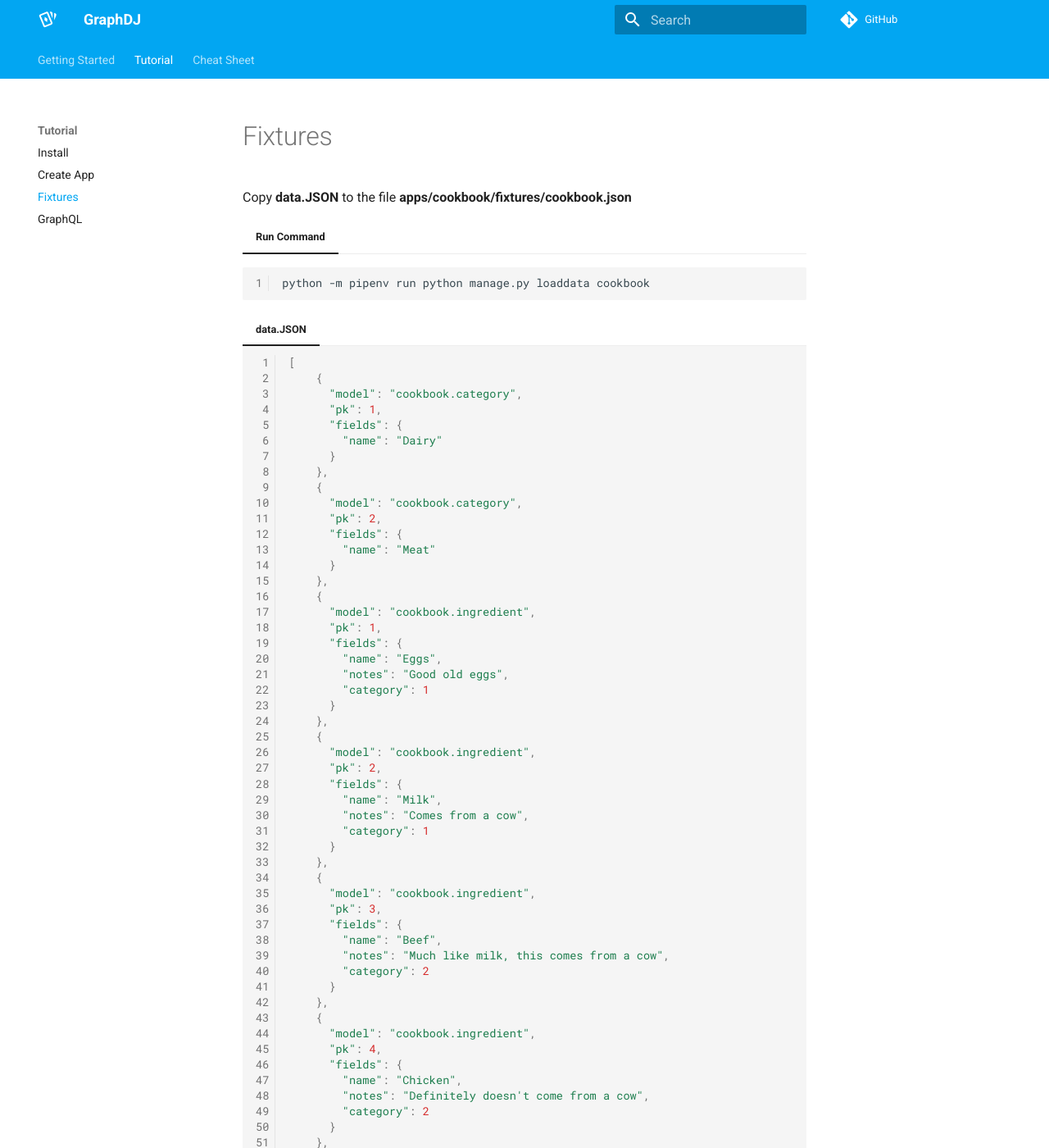
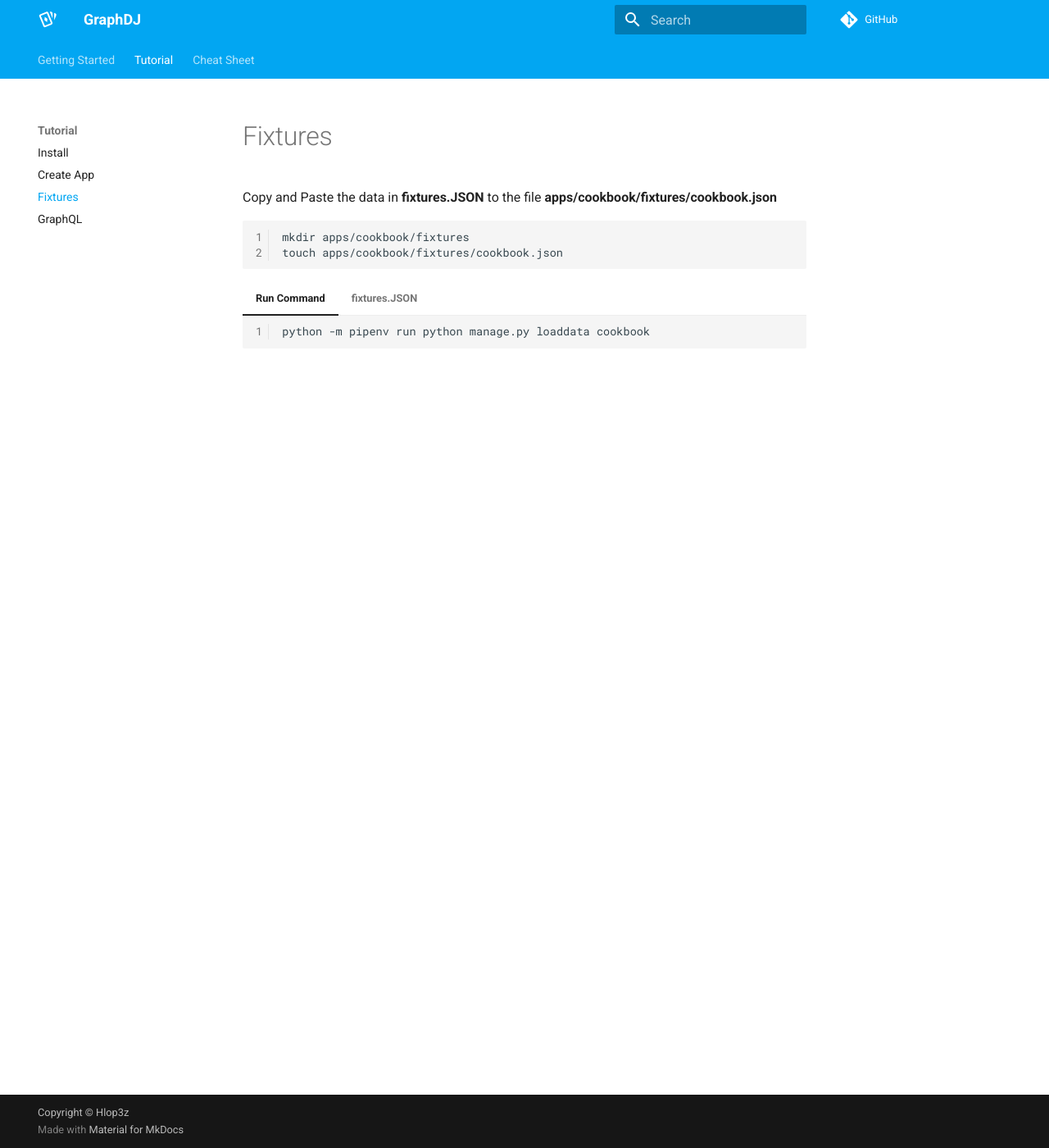
Before and after one commit to hlop3z/graphdj, an MkDocs documentation site: the page built from docs/docs/tutorial/cookbook-fixtures.md, in a window 1280 px wide and 1400 px high. Shown: the whole window at 82% size. Built offline with MkDocs 1.6.1 and Material for MkDocs 9.7.7, drawn with Linux system fonts in a browser that asks for light colours; comment, search, counter and statistics services are not loaded; some of the changed text lies outside the part shown.

````diff
--- a/docs/docs/tutorial/cookbook-fixtures.md
+++ b/docs/docs/tutorial/cookbook-fixtures.md
@@ -1,14 +1,17 @@
-Copy **data.JSON** to the file **apps/cookbook/fixtures/cookbook.json**
+Copy and Paste the data in **fixtures.JSON** to the file **apps/cookbook/fixtures/cookbook.json**
+
+```sh
+mkdir apps/cookbook/fixtures
+touch apps/cookbook/fixtures/cookbook.json
+```
 
 === "Run Command"
+    ```sh
+    python -m pipenv run python manage.py loaddata cookbook
+    ```
 
-  ```sh
-  python -m pipenv run python manage.py loaddata cookbook
-  ```
-
-=== "data.JSON"
-
-    ```py
+=== "fixtures.JSON"
+    ```json
     [
         {
           "model": "cookbook.category",
````
Also changed, not shown: docs/docs/configure/settings.md (+3 -3 lines), docs/docs/tutorial/graphql.md (+8 -0 lines), 2 other files.
